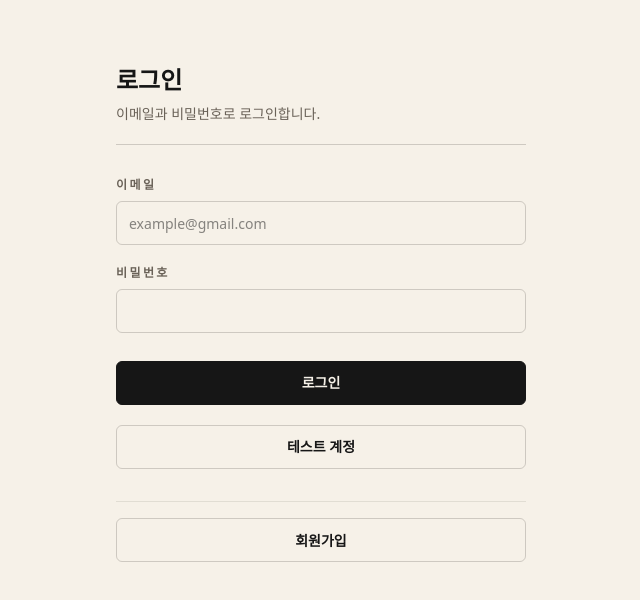
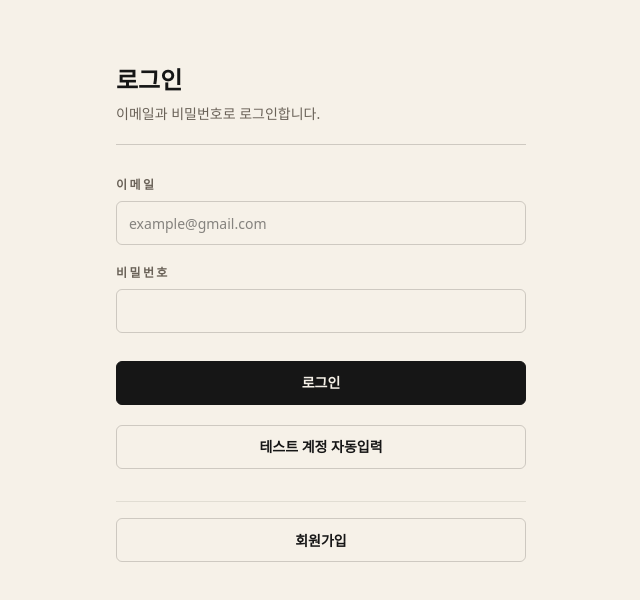
Before and after one commit to kss761036/bix, a Next.js app: page /auth/signin in a window 1280 px wide. Shown: the top 600 px of the page, without its empty margins (319-959 px from the left). Built offline with nearby package versions, Linux system fonts and the light colour scheme; no server answers; a web font is replaced by a local one.

Commit message:
docs/readme 및 ui: 배포 링크 상단 추가, 테스트 계정 자동입력 버튼명 변경

```diff
--- a/app/auth/signin/page.tsx
+++ b/app/auth/signin/page.tsx
@@ -184,7 +184,7 @@ export default function SignInPage() {
             }}
             className="h-11 rounded-md border border-[#2f2a24]/20 bg-transparent text-sm font-semibold text-[#161616]"
           >
-            테스트 계정
+            테스트 계정 자동입력
           </button>
           {status && (
             <p className="text-xs text-[#6a6258]" role="status">
```
Also changed, not shown: 1 other file (tests, documents, lock files or other folders).
